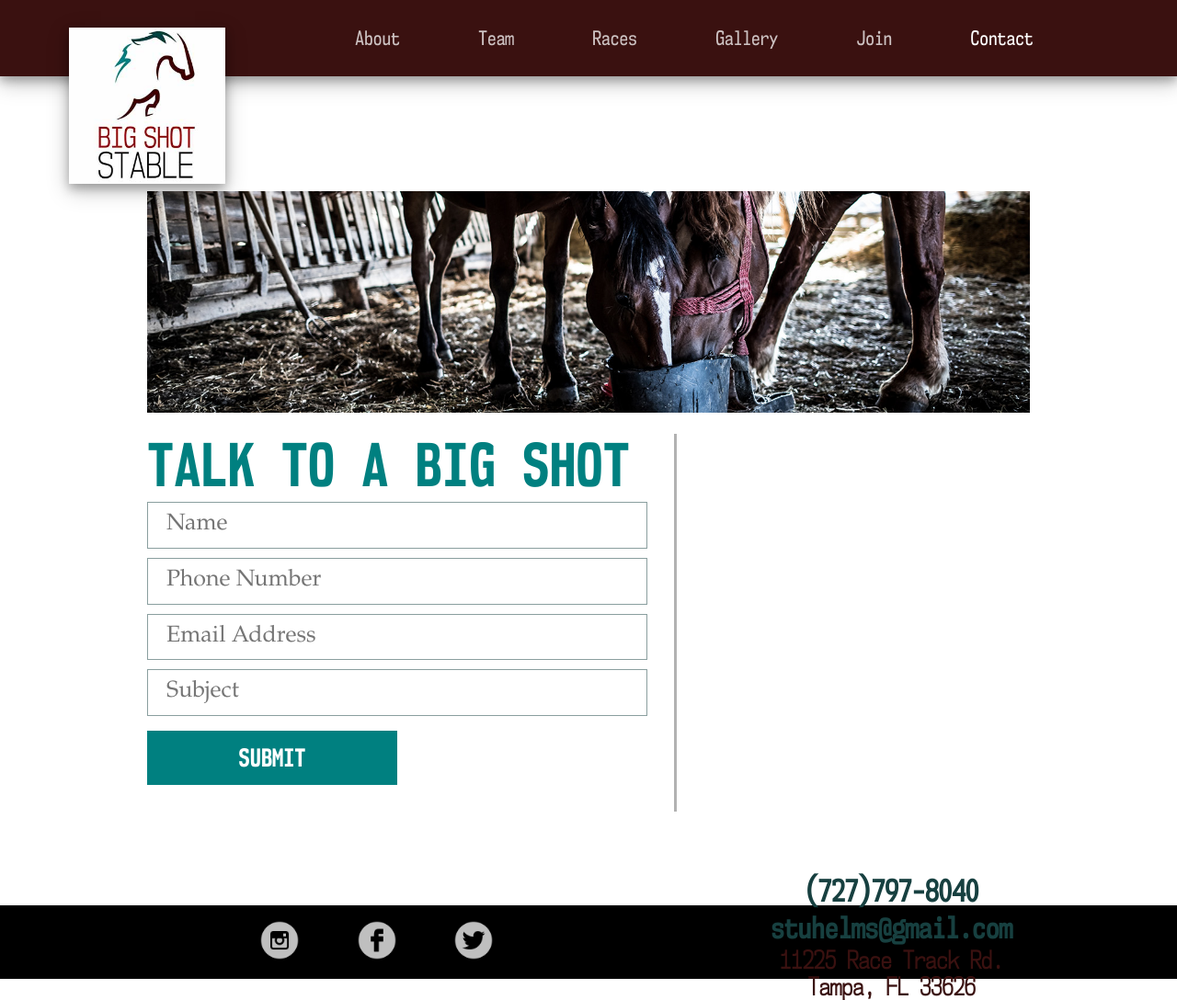
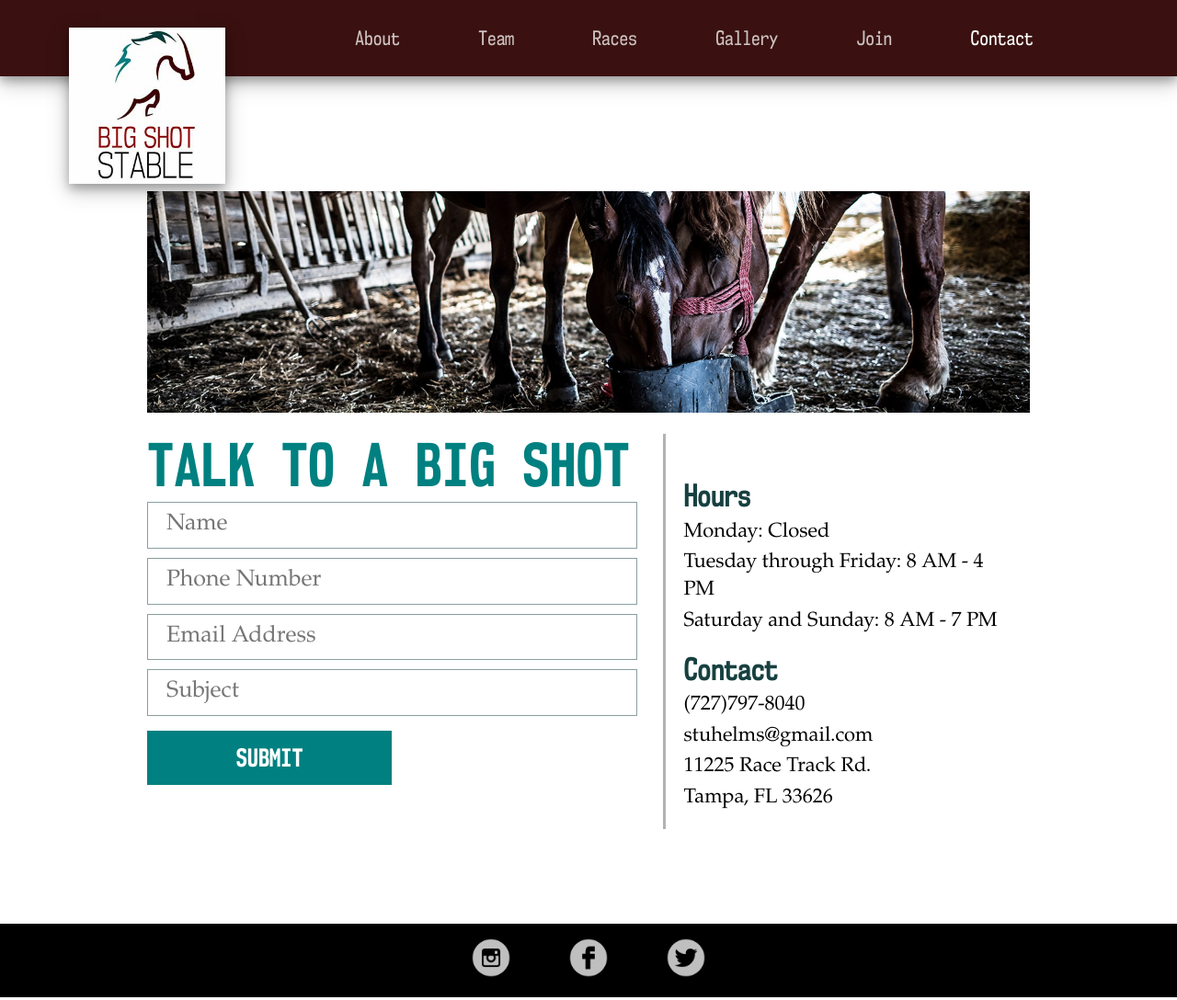
Before and after one commit to hannahpatrice/project_final3_helms_hannah, a plain HTML site: page contact.html in a window 1280 px wide. Shown: the whole page at 92% size. Drawn offline with Linux system fonts and the light colour scheme.

Commit message:
Fix formatting in contact and add content

```diff
--- a/contact.html
+++ b/contact.html
@@ -30,6 +30,7 @@
 	<main class="container">
 		<img src="img/contacthead.jpg" alt="Contact Header Image" class="contacthead"/>
 
+		<div class="contact">
 			<aside>
 				<h1>Talk to a big shot</h1>
 
@@ -44,11 +45,20 @@
 
 			<section class="contactsection">
 				<div>
-				<h2>(727)797-8040</h2>
-				<h2>stuhelms@gmail.com</h2>
-				<h3>11225 Race Track Rd.<br>Tampa, FL 33626</h3>
+					<h1 class="visuallyhidden">Operation</h1>
+					<h2>Hours</h2>
+					<p>Monday: Closed</p>
+					<p>Tuesday through Friday: 8 AM - 4 PM</p>
+					<p>Saturday and Sunday: 8 AM - 7 PM</p>
+
+					<h2>Contact</h2>
+					<p>(727)797-8040</p>
+					<p>stuhelms@gmail.com</p>
+					<p>11225 Race Track Rd.</p>
+					<p>Tampa, FL 33626</p>
 				</div>
 			</section>
+		</div>
 	</main>
 
 	<footer>
--- a/css/main.css
+++ b/css/main.css
@@ -469,6 +469,10 @@ button:hover {
     border-top: 3px solid rgba(0, 0, 0, 0.3);
 }
 
+p + h2 {
+    padding-top: 5%;
+}
+
 @media all and (min-width: 1200px) {
 
     .contact {
@@ -497,7 +501,7 @@ button:hover {
         border-top: none;
         margin: 2%;
         box-sizing: border-box;
-        float: right;
+        text-align: left;
     }
 }
 
@@ -517,11 +521,11 @@ footer img {
 }
 
 footer a {
-	opacity: 0.75;
+    opacity: 0.75;
 }
 
 footer a:hover {
-	opacity: 1;
+    opacity: 1;
 }
 
 @media all and (min-width: 700px) {
```
Lines whose indentation alone changed are shown as unchanged.
